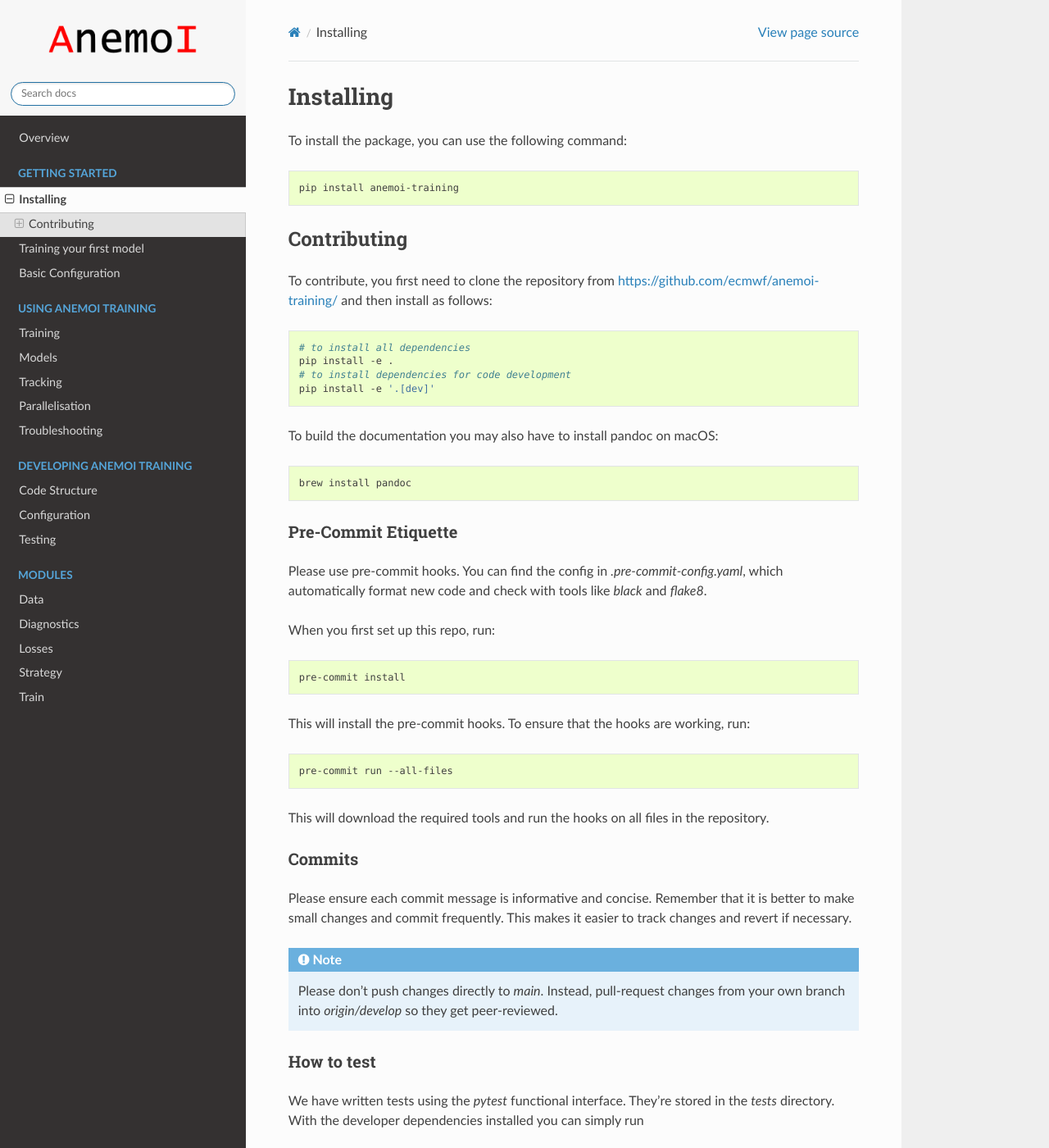
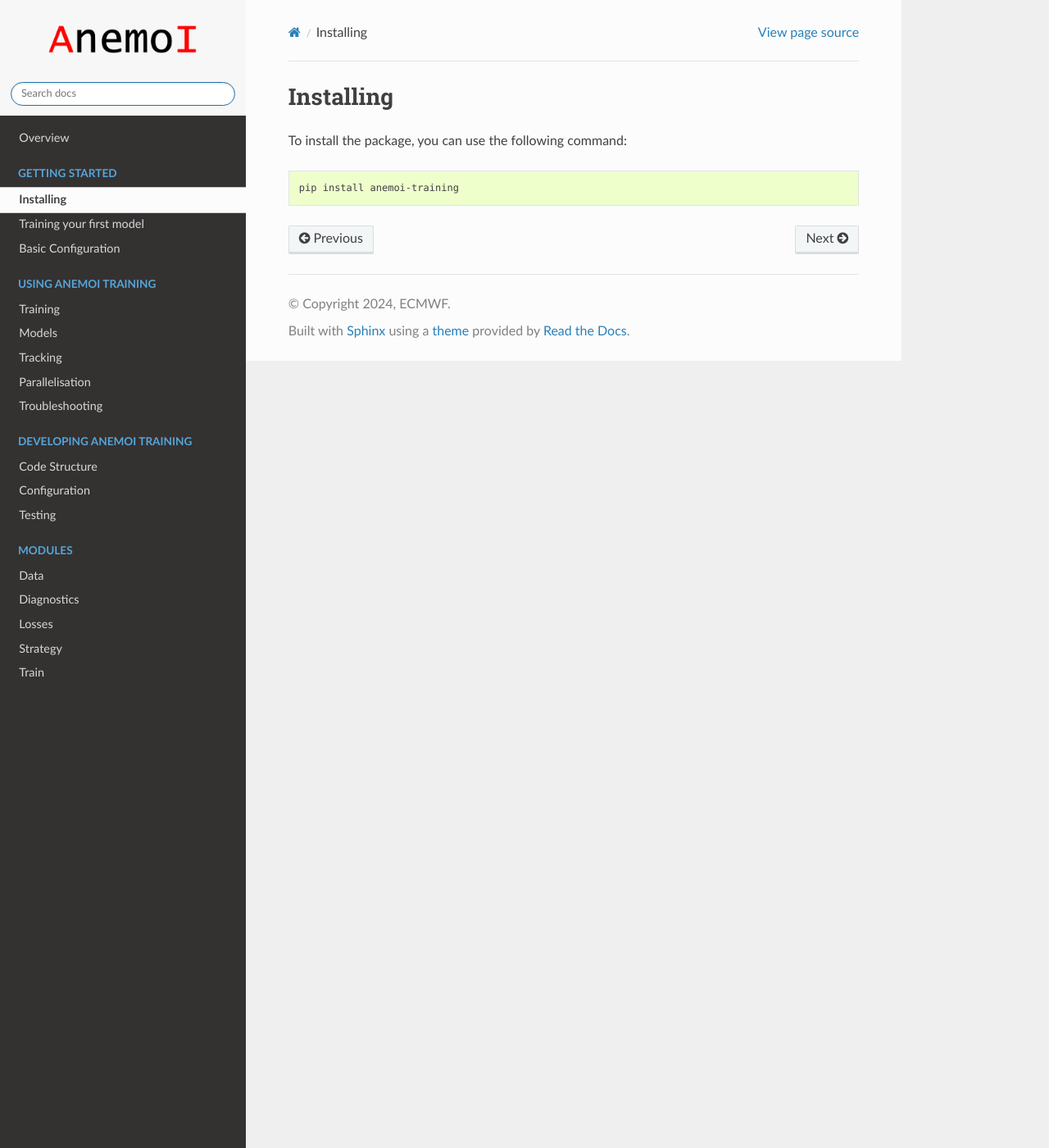
Before and after one commit to ecmwf/anemoi-training, a Sphinx documentation site: the page built from docs/start/installing.rst, in a window 1280 px wide and 1400 px high. Shown: the whole window at 82% size. Built offline with Sphinx 7.4.7 and the Read the Docs theme 2.0.0, drawn with Linux system fonts in a browser that asks for light colours; the version number could not be read and is left out; some of the changed text lies outside the part shown.

Commit message:
docs: restructure

```diff
--- a/docs/dev/code-structure.rst
+++ b/docs/dev/code-structure.rst
@@ -10,8 +10,8 @@
 ``anemoi/training/diagnostics/callbacks.py`` where there is a
 ``BasePlotCallback`` which is called by other plotting callbacks.
 
-If lots of new functions (callbacks for example) are being developed for
-a new feature then the recommended practice is to start a new file, for
+If many new functions (callbacks for example) are being developed for a
+new feature then the recommended practice is to start a new file, for
 example ``<new_feature>_callbacks.py`` to avoid confusion with the base
 functions.
 
--- a/docs/start/installing.rst
+++ b/docs/start/installing.rst
@@ -7,125 +7,3 @@
 .. code:: bash
 
    pip install anemoi-training
-
-**************
- Contributing
-**************
-
-To contribute, you first need to clone the repository from
-https://github.com/ecmwf/anemoi-training/ and then install as follows:
-
-.. code:: bash
-
-   # to install all dependencies
-   pip install -e .
-   # to install dependencies for code development
-   pip install -e '.[dev]'
-
-To build the documentation you may also have to install pandoc on macOS:
-
-.. code:: bash
-
-   brew install pandoc
-
-Pre-Commit Etiquette
-====================
-
-Please use pre-commit hooks. You can find the config in
-`.pre-commit-config.yaml`, which automatically format new code and check
-with tools like `black` and `flake8`.
-
-When you first set up this repo, run:
-
-.. code:: bash
-
-   pre-commit install
-
-This will install the pre-commit hooks. To ensure that the hooks are
-working, run:
-
-.. code:: bash
-
-   pre-commit run --all-files
-
-This will download the required tools and run the hooks on all files in
-the repository.
-
-Commits
-=======
-
-Please ensure each commit message is informative and concise. Remember
-that it is better to make small changes and commit frequently. This
-makes it easier to track changes and revert if necessary.
-
-.. note::
-
-   Please don't push changes directly to `main`. Instead, pull-request
-   changes from your own branch into `origin/develop` so they get
-   peer-reviewed.
-
-How to test
-===========
-
-We have written tests using the `pytest` functional interface. They're
-stored in the `tests` directory. With the developer dependencies
-installed you can simply run
-
-.. code:: bash
-
-   pytest
-
-or if you just want to run a specific file, run:
-
-.. code:: bash
-
-   pytest tests/test_<file>.py
-
-Be aware that some tests like the `test_gnn.py` run a singular forward
-pass, which can be slow on CPU and runs better on GPU.
-
-Documentation
-=============
-
-We use Sphinx to generate the documentation. To build the documentation:
-
-.. code:: bash
-
-   cd docs
-   make html
-
-This will generate the documentation in the `docs/_build/html`
-directory. Open `docs/_build/html/index.html` to view the documentation.
-
-..
-   How to Profile
-
-..
-   ==============
-
-..
-   We wrote a special profiler that uses Pytorch, Lightning, and memray to
-
-..
-   measure the performance of the code in it's current training state. Run
-
-..
-   .. code:: bash
-
-..
-   anemoi-traing profile
-
-..
-   This starts a short training run and creates different information:
-
-..
-   -  Time Profile: Duration of different operations
-
-..
-   -  Speed Profile: Throughput of dataloader and model
-
-..
-   -  Memory Profile: Memory of the "worst offenders"
-
-..
-   -  System Utilization: Overall system utilization (needs W&B online)
```
Also changed, not shown: docs/dev/contributing.rst (added, +125 -0 lines), docs/start/training-your-first-model.rst (+2 -9 lines).
